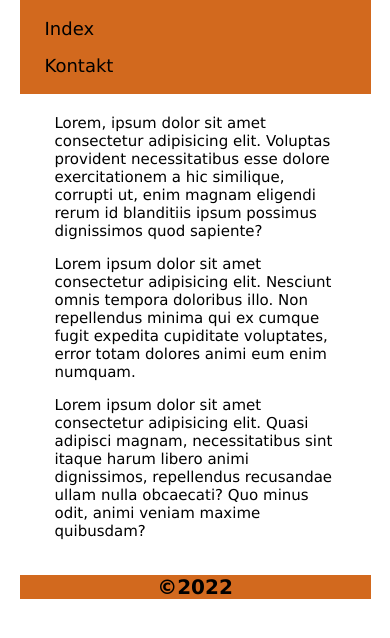
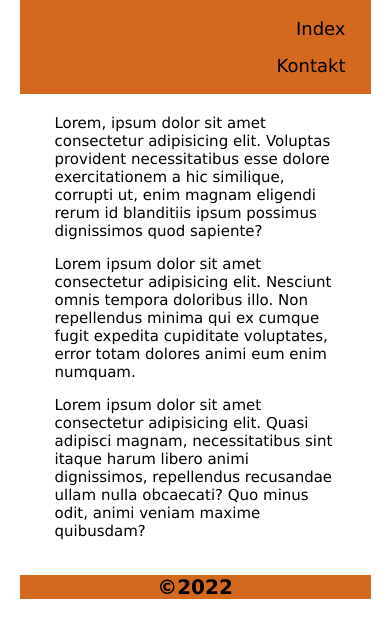
Before and after one commit to milos636/HTML, a plain HTML site: page www-Miloš Barborka/index.html in a window 390 px wide. Drawn offline with Linux system fonts and the light colour scheme.

Commit message:
Update style.css

```diff
--- a/www-Miloš Barborka/css/style.css
+++ b/www-Miloš Barborka/css/style.css
@@ -22,7 +22,6 @@ header nav ul a {
     /* margin: 4px; */
     font-size: 18px;
     text-decoration: none;
-    /* background-color: rgb(255, 208, 80); */
     color: black;
 }
 header nav a:hover {
@@ -36,19 +35,27 @@ main {
     gap: 100px;
     font-size: 15px;
 }
+
 footer {
     background: chocolate;
 }
 footer h2 {
     text-align: center;
-    font-size: 30px;
+    font-size: 25px;
 }
 @media all and (max-width:800px){
-    nav ul {
+    header nav ul {
         flex-direction: column;
+        margin-left: 81%;
     }
-    nav ul a {
-        /* flex-direction: column; */
+    header nav ul a {
+        display: flex;
+        justify-content: flex-end;
+    }
+    header nav a:hover {
+        background-color: coral;
+        color: rgb(255, 255, 255);
+        font-size: 19px;
     }
     main {
         flex-direction: column;
```
